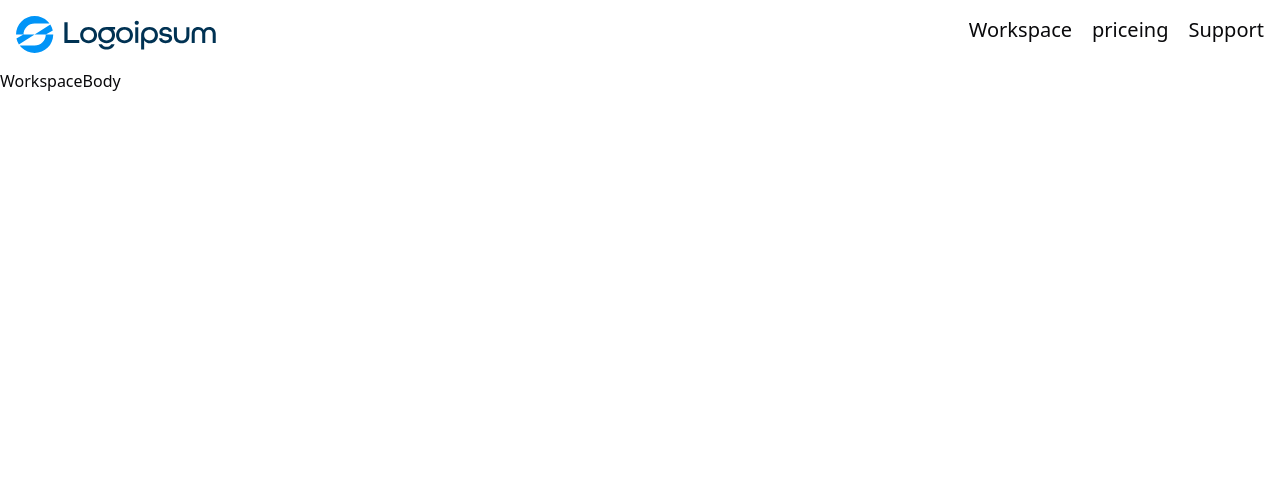
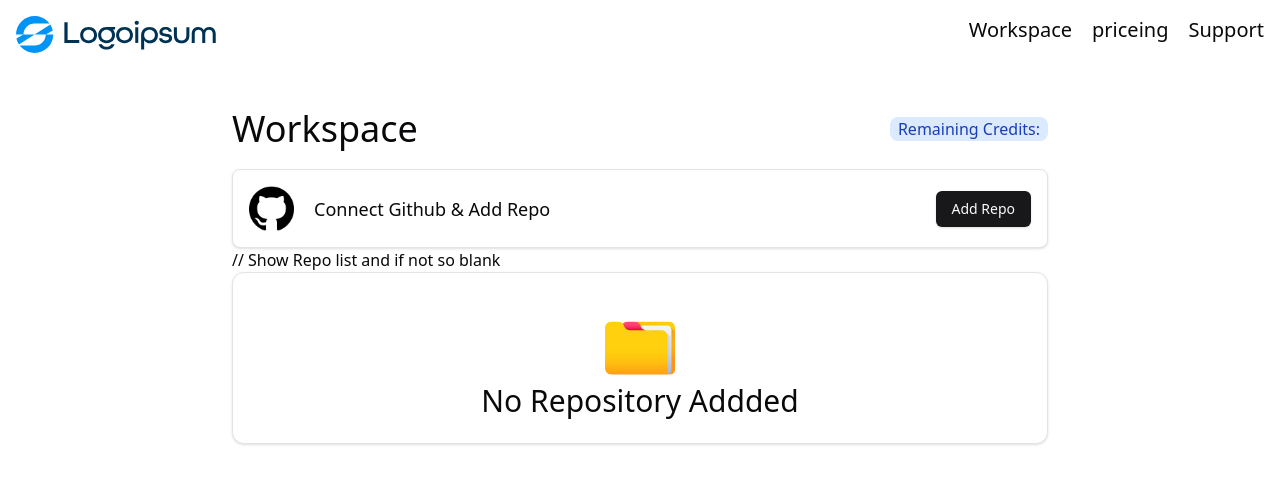
Before and after one commit to Tanish02/AI-Testing-Automation-Agent, a Next.js app: page /workspace in a window 1280 px wide. Shown: the top 484 px of the page. Built offline with nearby package versions, Linux system fonts and the light colour scheme; no server answers.

Commit message:
add : implement WorkspaceBody and EmptyWorkspace components with layout and styling

```diff
--- a/app/workspace/page.tsx
+++ b/app/workspace/page.tsx
@@ -2,7 +2,7 @@ import WorkspaceBody from '@/components/custom/WorkspaceBody'
 
 const workspace = () => {
   return (
-    <div>
+    <div className="mx-auto max-w-4xl p-10">
       <WorkspaceBody />
     </div>
   )
--- /dev/null
+++ b/components/custom/EmptyWorkspace.tsx
@@ -0,0 +1,11 @@
+import Image from 'next/image'
+const EmptyWorkspace = () => {
+  return (
+    <div className="flex flex-col mt-10 items-center justify-center ">
+      <Image src={'/folder.png'} alt="folder" width={70} height={70} />
+      <h2 className="font-medium text-3xl ">No Repository Addded</h2>
+    </div>
+  )
+}
+
+export default EmptyWorkspace
--- a/components/custom/WorkspaceBody.tsx
+++ b/components/custom/WorkspaceBody.tsx
@@ -1,5 +1,42 @@
+'use client'
+import { UserDetailContext } from '@/context/UserDetailContext'
+import Image from 'next/image'
+import { useContext } from 'react'
+import { Button } from '../ui/button'
+import { Card, CardContent } from '../ui/card'
+import EmptyWorkspace from './EmptyWorkspace'
+
 const WorkspaceBody = () => {
-  return <div>WorkspaceBody</div>
+  const { userDetail } = useContext(UserDetailContext)
+  return (
+    <div>
+      <div className="flex justify-between items-center">
+        <h2 className="text-4xl font-medium">Workspace</h2>
+        <h2 className="text-blue-800 bg-blue-100 px-2 rounded-lg">
+          Remaining Credits:{userDetail?.credits}
+        </h2>
+      </div>
+      <Card
+        className={
+          'mt-5 flex justify-between items-center p-4 border rounded-lg '
+        }
+      >
+        <div className="flex items-center gap-5">
+          <Image src={'/github.png'} alt="github" width={45} height={45} />
+          <h2 className="text-lg">Connect Github & Add Repo</h2>
+        </div>
+        <div>
+          <Button>Add Repo</Button>
+        </div>
+      </Card>
+      // Show Repo list and if not so blank
+      <Card>
+        <CardContent>
+          <EmptyWorkspace />
+        </CardContent>
+      </Card>
+    </div>
+  )
 }
 
 export default WorkspaceBody
```
Also changed, not shown: public/folder.png (added), public/github.png (added).
